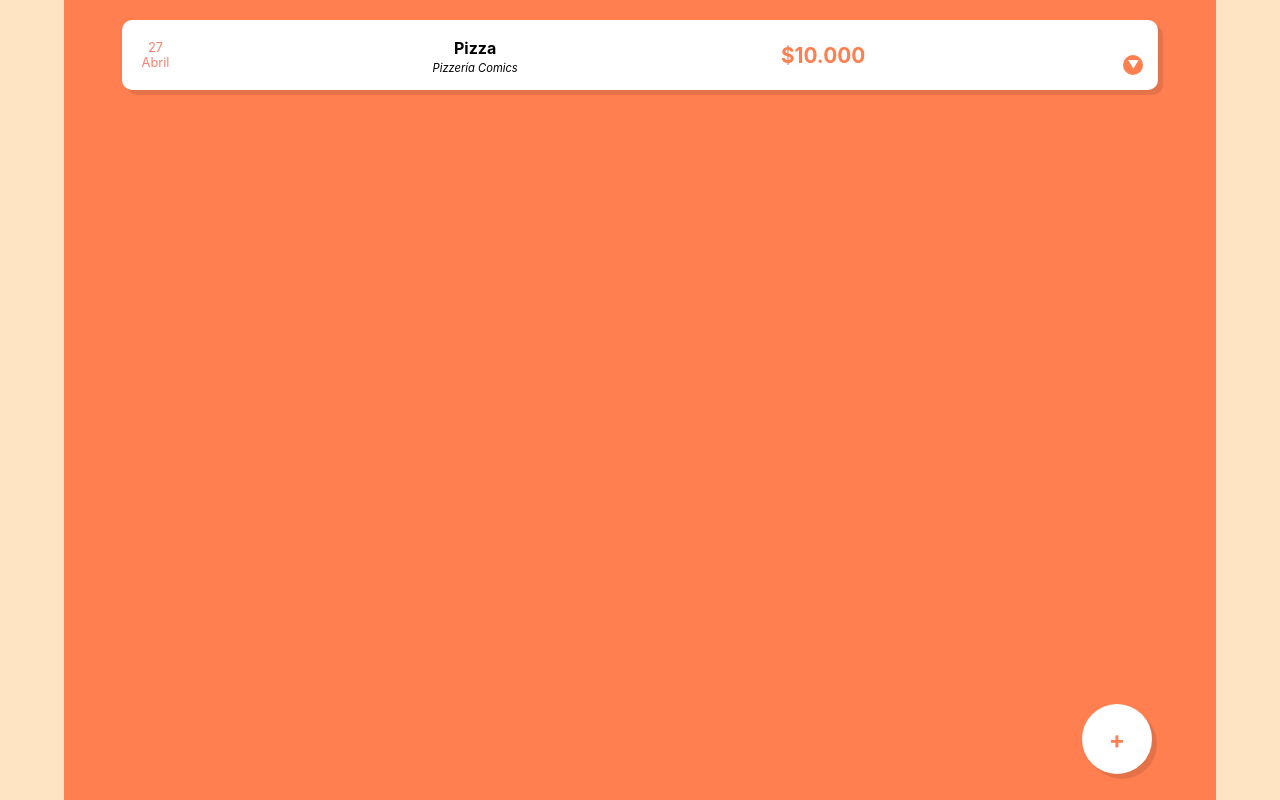
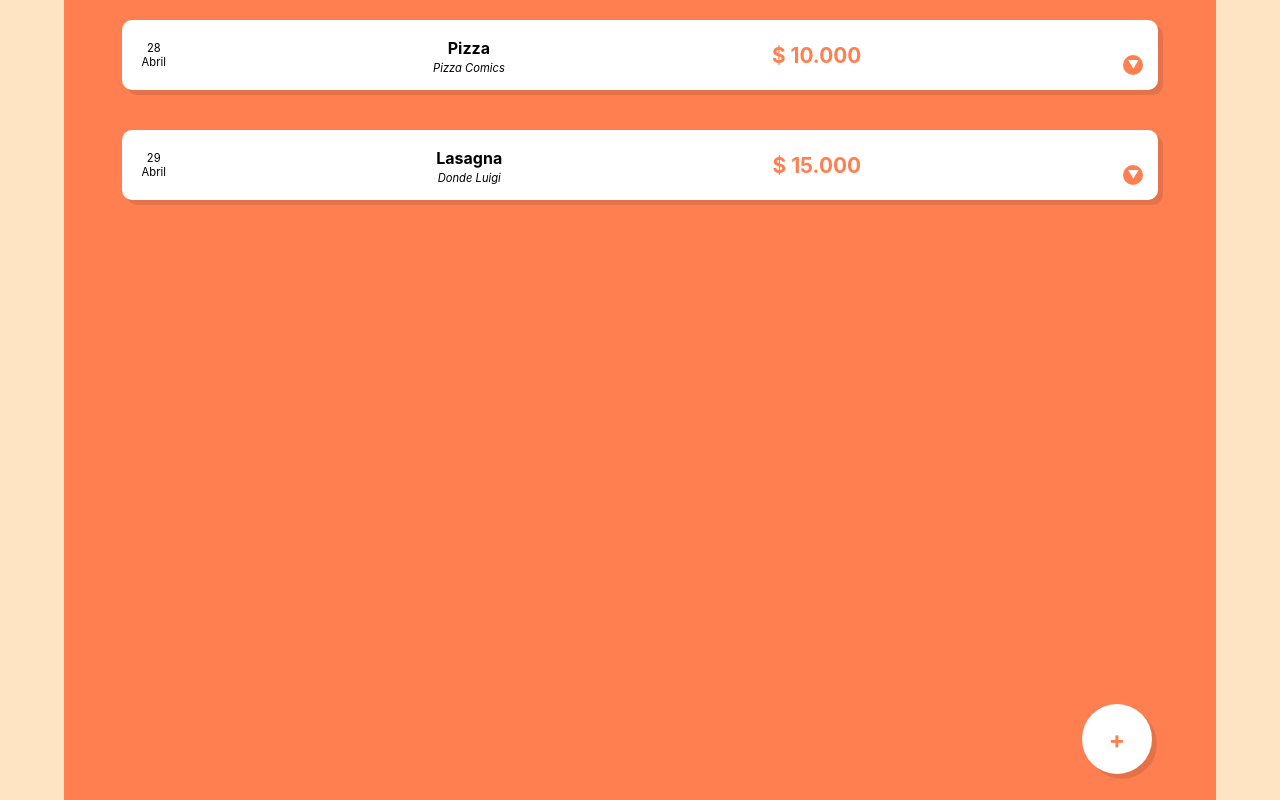
Before and after one commit to 543N2/portable-expenses, a plain HTML site: page index.html in a window 1280 px wide. Drawn offline with Linux system fonts and the light colour scheme.

Commit message:
Implemented OOP for Transactions

```diff
--- a/app.js
+++ b/app.js
@@ -1,56 +1,148 @@
 // -----------------------------------------------
-// Funcion para mostrar y ocultar opciones de transaccion y más información
+// TRANSACTIONS CLASS
 // -----------------------------------------------
+class Transaction {
 
-const showHideTransactionDetails = function () {
-    let transactionDetails = document.getElementById('transactionDetails')
-    if (transactionDetails.style.display === 'none' || transactionDetails.style.display === '') {
-        transactionMore.innerHTML = '▲'
-        transactionDetails.style.display = 'flex'
+    constructor(id, day, month, purchase, store, amount, comment) {
+        this.id = id
+        this.day = day
+        this.month = month
+        this.purchase = purchase
+        this.store = store
+        this.amount = amount
+        this.comment = comment
+        this.nodes = {
+            'tWrap': document.createElement('DIV'),
+            'tElementWrap': document.createElement('DIV'),
+            'dateWrap': document.createElement('DIV'),
+            'dateDay': document.createElement('DIV'),
+            'dateMonth': document.createElement('DIV'),
+            'purchaseWrap': document.createElement('DIV'),
+            'purchaseName': document.createElement('DIV'),
+            'purchaseStore': document.createElement('DIV'),
+            'amountWrap': document.createElement('DIV'),
+            'amountWrapAmount': document.createElement('DIV'),
+            'more': document.createElement('DIV'),
+            'detailsWrap': document.createElement('DIV'),
+            'detailsOptionsWrap': document.createElement('DIV'),
+            'detailsOptionsEdit': document.createElement('DIV'),
+            'detailsOptionsdelete': document.createElement('DIV'),
+            'comment': document.createElement('DIV'),
+        }
     }
-    else {
-        transactionMore.innerHTML = '▼'
-        transactionDetails.style.display = 'none'
+
+    showHideDetails() {
+        let moreStatus = this.nodes.detailsWrap.style.display
+        if (moreStatus === 'none' || moreStatus === '') {
+            this.nodes.more.innerHTML = '▲'
+            this.nodes.detailsWrap.style.display = 'flex'
+        }
+        else {
+            this.nodes.detailsWrap.style.display = 'none'
+            this.nodes.more.innerHTML = '▼'
+        }
     }
+
+    edit() {
+        alert("editando transaccion")
+        showForm()
+    }
+
+    delete() {
+        alert("Eliminando transaccion")
+        this.showHideDetails()
+    }
+
+    setNodesStyle() {
+        this.nodes.tWrap.classList.add('transaction-wrap')
+        this.nodes.tElementWrap.classList.add('transaction')
+        this.nodes.dateWrap.classList.add('te-wrap')
+        this.nodes.purchaseWrap.classList.add('te-wrap')
+        this.nodes.purchaseName.classList.add('product')
+        this.nodes.purchaseStore.classList.add('store')
+        this.nodes.amountWrap.classList.add('te-wrap')
+        this.nodes.amountWrapAmount.classList.add('amount')
+        this.nodes.more.classList.add('more')
+        this.nodes.detailsWrap.classList.add('t-details')
+        this.nodes.detailsOptionsWrap.classList.add('te-wrap')
+        this.nodes.detailsOptionsEdit.classList.add('opt')
+        this.nodes.detailsOptionsEdit.classList.add('edit')
+        this.nodes.detailsOptionsdelete.classList.add('opt')
+        this.nodes.detailsOptionsdelete.classList.add('delete')
+        this.nodes.comment.classList.add('comment')
+    }
+
+    setNodesId() {
+        this.nodes.tWrap.id = `tWrap${this.id}`
+        this.nodes.tElementWrap.id = `tElementWrap${this.id}`
+        this.nodes.dateWrap.id = `dateWrap${this.id}`
+        this.nodes.purchaseWrap.id = `purchaseWrap${this.id}`
+        this.nodes.purchaseName.id = `purchaseName${this.id}`
+        this.nodes.purchaseStore.id = `purchaseStore${this.id}`
+        this.nodes.amountWrap.id = `amountWrap${this.id}`
+        this.nodes.amountWrapAmount.id = `amountWrapAmount${this.id}`
+        this.nodes.more.id = `more${this.id}`
+        this.nodes.detailsWrap.id = `detailsWrap${this.id}`
+        this.nodes.detailsOptionsWrap.id = `detailsOptionsWrap${this.id}`
+        this.nodes.detailsOptionsEdit.id = `detailsOptionsEdit${this.id}`
+        this.nodes.detailsOptionsEdit.id = `detailsOptionsEdit${this.id}`
+        this.nodes.detailsOptionsdelete.id = `detailsOptionsdelete${this.id}`
+        this.nodes.detailsOptionsdelete.id = `detailsOptionsdelete${this.id}`
+        this.nodes.comment.id = `comment${this.id}`
+    }
+
+    setNodesAssembly() {
+        this.nodes.dateWrap.appendChild(this.nodes.dateDay)
+        this.nodes.dateWrap.appendChild(this.nodes.dateMonth)
+        this.nodes.tElementWrap.appendChild(this.nodes.dateWrap)
+        this.nodes.purchaseWrap.appendChild(this.nodes.purchaseName)
+        this.nodes.purchaseWrap.appendChild(this.nodes.purchaseStore)
+        this.nodes.tElementWrap.appendChild(this.nodes.purchaseWrap)
+        this.nodes.amountWrap.appendChild(this.nodes.amountWrapAmount)
+        this.nodes.tElementWrap.appendChild(this.nodes.amountWrap)
+        this.nodes.tElementWrap.appendChild(this.nodes.more)
+        this.nodes.detailsOptionsWrap.appendChild(this.nodes.detailsOptionsEdit)
+        this.nodes.detailsOptionsWrap.appendChild(this.nodes.detailsOptionsdelete)
+        this.nodes.detailsWrap.appendChild(this.nodes.detailsOptionsWrap)
+        this.nodes.detailsWrap.appendChild(this.nodes.comment)
+        this.nodes.tWrap.appendChild(this.nodes.tElementWrap)
+        this.nodes.tWrap.appendChild(this.nodes.detailsWrap)
+        let mainContainer = document.getElementById('mainContainer')
+        mainContainer.appendChild(this.nodes.tWrap)
+    }
+
+    setNodesValue() {
+        this.nodes.dateDay.innerHTML = this.day
+        this.nodes.dateMonth.innerHTML = this.month
+        this.nodes.purchaseName.innerHTML = this.purchase
+        this.nodes.purchaseStore.innerHTML = this.store
+        this.nodes.amountWrapAmount.innerHTML = this.amount
+        this.nodes.more.innerHTML = '▼'
+        this.nodes.detailsOptionsEdit.innerHTML = '&#128394;'
+        this.nodes.detailsOptionsdelete.innerHTML = '&#128465;'
+        this.nodes.comment.innerHTML = this.comment
+    }
+
+    setNodesBehavior() {
+        this.nodes.more.addEventListener('click', this.showHideDetails.bind(this))
+        this.nodes.detailsOptionsEdit.addEventListener('click', this.edit.bind(this))
+        this.nodes.detailsOptionsdelete.addEventListener('click', this.delete.bind(this))
+    }
+
+    createTransaction() {
+        this.setNodesStyle()
+        this.setNodesId()
+        this.setNodesAssembly()
+        this.setNodesValue()
+        this.setNodesBehavior()
+    }
+
 }
-
-// -----------------------------------------------
-
-// -----------------------------------------------
-// Boton para desplegar más información de transacciones
-// -----------------------------------------------
-
-let transactionMore = document.getElementById('transactionMore')
-transactionMore.addEventListener('click', showHideTransactionDetails)
-
 // -----------------------------------------------
 
 
 
-// -----------------------------------------------
-// Botón para editar la transacción
-// -----------------------------------------------
 
-let editT = document.getElementById('editT')
-editT.addEventListener('click', (e) => {
-    alert("editando transaccion")
-    showForm()
-})
-
-// -----------------------------------------------
-
-
-// -----------------------------------------------
-// Botón para eliminar la transacción
-// -----------------------------------------------
-
-let deleteT = document.getElementById('deleteT')
-deleteT.addEventListener('click', (d) => {
-    alert("Eliminando transaccion")
-    showHideTransactionDetails()
-})
-
-// -----------------------------------------------
 
 
 
@@ -146,4 +238,12 @@ const cancelForm = function () {
 // Programa principal
 // -----------------------------------------------------------------
 showPlusButton()
+
+let transaction1 = new Transaction(1, '28', 'Abril', 'Pizza', 'Pizza Comics', '$ 10.000', 'Hay que volver.')
+transaction1.createTransaction()
+
+let transaction2 = new Transaction(2, '29', 'Abril', 'Lasagna', 'Donde Luigi', '$ 15.000', 'Tocó solito.')
+transaction2.createTransaction()
+
+// -----------------------------------------------
 // -----------------------------------------------------------------
--- a/index.html
+++ b/index.html
@@ -9,11 +9,11 @@
   </head>
   <body>
 
-    <section class="main-container">
+    <section class="main-container" id='mainContainer'>
 
-      <div class="transaction-wrap">
+      <!-- <div class="transaction-wrap">
         <div class="transaction">
-          <div class="date te-wrap">
+          <div class="te-wrap">
             <div>27</div>
             <div>Abril</div>
           </div>
@@ -26,14 +26,14 @@
           </div>
           <div class="more" id="transactionMore">▼</div>
         </div>
-        <div class="t-info" id="transactionDetails">
+        <div class="t-details" id="transactionDetails">
           <div class="te-wrap">
             <div class="opt edit" id="editT">🖊</div>
             <div class="opt delete" id="deleteT">✗</div>
           </div>
           <div class="comment">Estuvo deli. Hay que repetir!</div>
         </div>
-      </div>
+      </div> -->
 
 
 
--- a/styles.css
+++ b/styles.css
@@ -98,7 +98,7 @@ body {
   align-self: flex-end;
 }
 
-.t-info {
+.t-details {
   width: 80%;
   background-color: rgba(255, 255, 255, 1);
   margin: -15px 0 10px 0;
```
